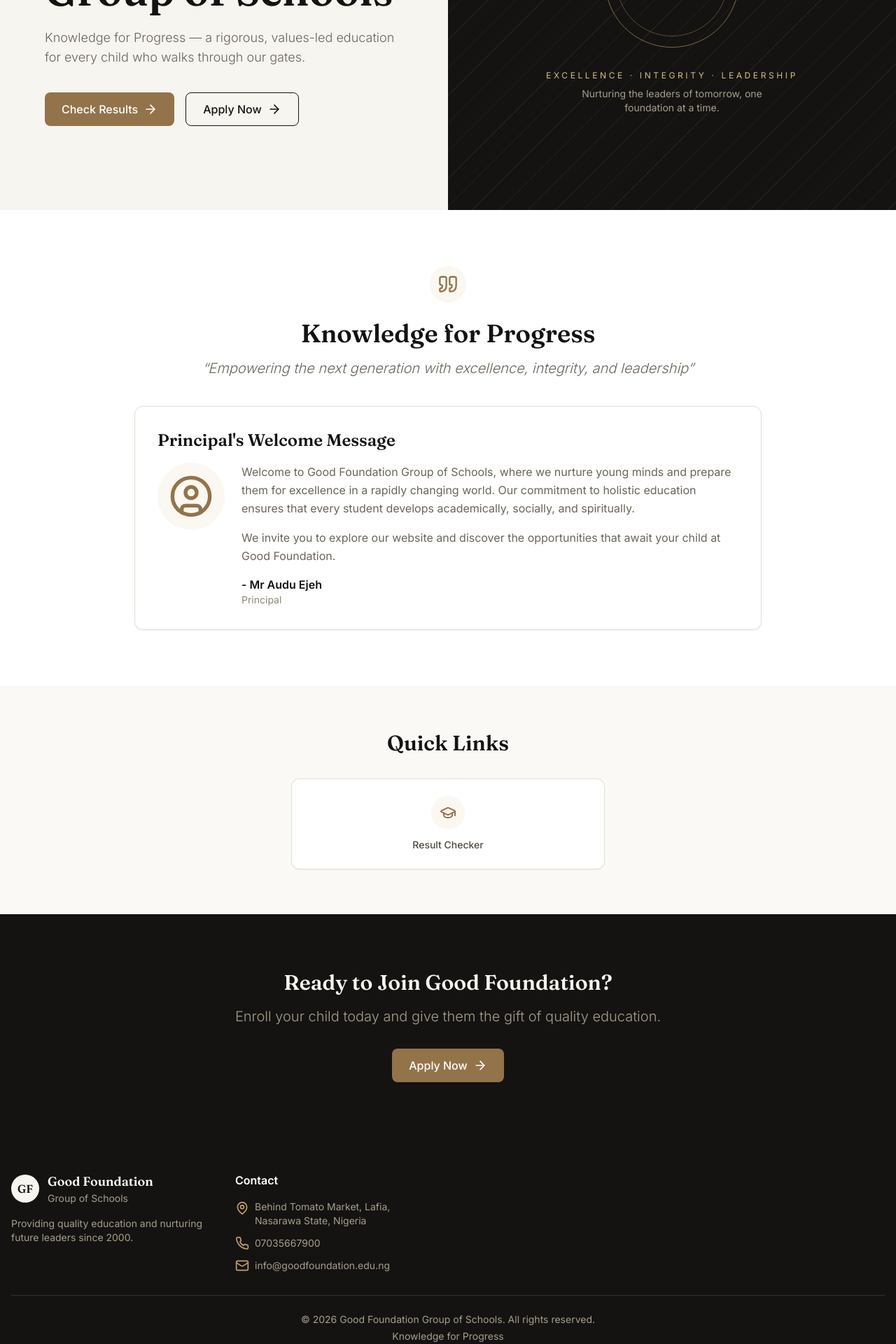
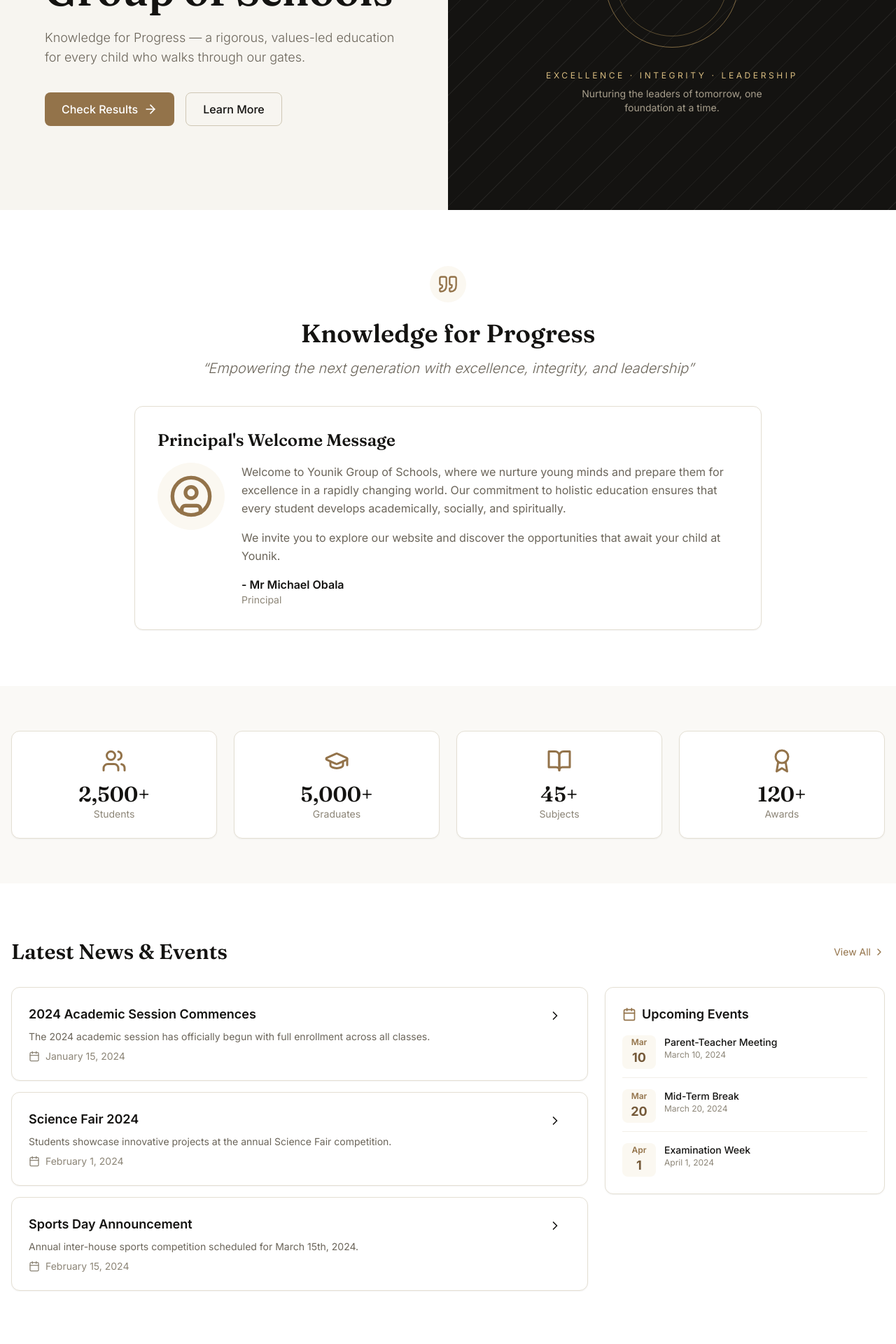
Before and after one commit to Omerta-Platforms/Good-foundation, a Next.js app: page / in a window 1280 px wide. Shown: the part 340-2260 px from the top of the page at 70% size. Built offline with nearby package versions, Linux system fonts and the light colour scheme.

Commit message:
Add files via upload

```diff
--- a/src/app/layout.tsx
+++ b/src/app/layout.tsx
@@ -18,9 +18,9 @@ const inter = Inter({
 })
 
 export const metadata: Metadata = {
-  title: 'Good Foundation Group of Schools',
-  description: 'A modern school management system for Good Foundation Group of Schools',
-  keywords: 'school, education, management, portal, good foundation',
+  title: 'Younik Group of Schools',
+  description: 'A modern school management system for Younik Group of Schools',
+  keywords: 'school, education, management, portal, younik',
 }
 
 export default function RootLayout({
--- a/src/app/page.tsx
+++ b/src/app/page.tsx
@@ -23,6 +23,33 @@ import { ThemeToggle } from '@/components/ui/theme-toggle'
 import { formatDate } from '@/lib/utils'
 
 // Mock data - replace with real data from API
+const latestNews = [
+  {
+    id: 1,
+    title: '2024 Academic Session Commences',
+    date: '2024-01-15',
+    excerpt: 'The 2024 academic session has officially begun with full enrollment across all classes.'
+  },
+  {
+    id: 2,
+    title: 'Science Fair 2024',
+    date: '2024-02-01',
+    excerpt: 'Students showcase innovative projects at the annual Science Fair competition.'
+  },
+  {
+    id: 3,
+    title: 'Sports Day Announcement',
+    date: '2024-02-15',
+    excerpt: 'Annual inter-house sports competition scheduled for March 15th, 2024.'
+  }
+]
+
+const upcomingEvents = [
+  { id: 1, title: 'Parent-Teacher Meeting', date: '2024-03-10' },
+  { id: 2, title: 'Mid-Term Break', date: '2024-03-20' },
+  { id: 3, title: 'Examination Week', date: '2024-04-01' }
+]
+
 const quickLinks = [
   { label: 'Result Checker', icon: GraduationCap, href: '/result-checker' }
 ]
@@ -38,11 +65,11 @@ export default function HomePage() {
           <div className="flex items-center justify-between h-20">
             <Link href="/" className="flex items-center space-x-3">
               <div className="relative w-11 h-11 bg-ink dark:bg-gray-50 rounded-full flex items-center justify-center">
-                <span className="text-milk dark:text-gray-950 font-display font-semibold text-base">GF</span>
+                <span className="text-milk dark:text-gray-950 font-display font-semibold text-base">Y</span>
               </div>
               <div>
                 <h1 className="font-display text-xl font-semibold text-ink dark:text-gray-50 leading-tight tracking-tight">
-                  Good Foundation
+                  Younik
                 </h1>
                 <p className="text-xs tracking-wide uppercase text-gray-500 dark:text-gray-400">Group of Schools</p>
               </div>
@@ -78,7 +105,7 @@ export default function HomePage() {
                 Est. 2000 &middot; Lafia, Nasarawa State
               </p>
               <h1 className="font-display text-5xl md:text-6xl font-semibold text-ink dark:text-gray-50 leading-[1.05] mb-6">
-                Good Foundation
+                Younik
                 <br />
                 Group of Schools
               </h1>
@@ -92,18 +119,11 @@ export default function HomePage() {
                     <ArrowRight className="ml-2 h-5 w-5" />
                   </Button>
                 </Link>
-                <Button
-                  variant="outline"
-                  size="lg"
-                  className="bg-transparent text-ink border-ink hover:bg-gray-100"
-                  onClick={() => {
-                    window.location.href =
-                      'mailto:info@goodfoumdation.edu.ng?subject=Admission%20Inquiry&body=Hello%20Good%20Foundation%2C%0A%0AI%20am%20interested%20in%20applying%20for%20my%20child.'
-                  }}
-                >
-                  Apply Now
-                  <ArrowRight className="ml-2 h-5 w-5" />
-                </Button>
+                <Link href="/about">
+                  <Button variant="outline" size="lg">
+                    Learn More
+                  </Button>
+                </Link>
               </div>
             </div>
           </div>
@@ -120,7 +140,7 @@ export default function HomePage() {
             <div className="relative flex flex-col items-center text-center">
               <div className="w-40 h-40 md:w-48 md:h-48 rounded-full border border-primary-400/60 flex items-center justify-center mb-8">
                 <div className="w-32 h-32 md:w-40 md:h-40 rounded-full border border-primary-400/40 flex items-center justify-center">
-                  <span className="font-display text-5xl md:text-6xl text-milk">GF</span>
+                  <span className="font-display text-5xl md:text-6xl text-milk">Y</span>
                 </div>
               </div>
               <p className="text-primary-300 text-xs tracking-[0.3em] uppercase mb-2">Excellence &middot; Integrity &middot; Leadership</p>
@@ -159,23 +179,128 @@ export default function HomePage() {
                   </div>
                   <div>
                     <p className="text-gray-600 dark:text-gray-300 leading-relaxed mb-4">
-                      Welcome to Good Foundation Group of Schools, where we nurture young minds
+                      Welcome to Younik Group of Schools, where we nurture young minds
                       and prepare them for excellence in a rapidly changing world. Our commitment to
                       holistic education ensures that every student develops academically, socially,
                       and spiritually.
                     </p>
                     <p className="text-gray-600 dark:text-gray-300 leading-relaxed">
                       We invite you to explore our website and discover the opportunities that await
-                      your child at Good Foundation.
+                      your child at Younik.
                     </p>
                     <p className="mt-4 font-semibold text-ink dark:text-gray-200">
-                      - Mr Audu Ejeh
+                      - Mr Michael Obala
                     </p>
                     <p className="text-sm text-gray-500 dark:text-gray-400">Principal</p>
                   </div>
                 </div>
               </CardContent>
             </Card>
+          </div>
+        </div>
+      </section>
+
+      {/* Quick Stats */}
+      <section className="py-16 bg-gray-50 dark:bg-gray-950">
+        <div className="container mx-auto px-4">
+          <div className="grid grid-cols-2 md:grid-cols-4 gap-6">
+            {[
+              { icon: Users, label: 'Students', value: '2,500+' },
+              { icon: GraduationCap, label: 'Graduates', value: '5,000+' },
+              { icon: BookOpen, label: 'Subjects', value: '45+' },
+              { icon: Award, label: 'Awards', value: '120+' }
+            ].map((stat, index) => {
+              const Icon = stat.icon
+              return (
+                <Card key={index}>
+                  <CardContent className="p-6 text-center">
+                    <Icon className="h-9 w-9 text-primary-600 dark:text-primary-400 mx-auto mb-3" />
+                    <p className="font-display text-3xl font-semibold text-ink dark:text-gray-200">{stat.value}</p>
+                    <p className="text-sm text-gray-500 dark:text-gray-400">{stat.label}</p>
+                  </CardContent>
+                </Card>
+              )
+            })}
+          </div>
+        </div>
+      </section>
+
+      {/* Latest News & Events */}
+      <section className="py-20 bg-white dark:bg-gray-900">
+        <div className="container mx-auto px-4">
+          <div className="flex items-center justify-between mb-8">
+            <h2 className="font-display text-3xl font-semibold text-ink dark:text-gray-200">
+              Latest News &amp; Events
+            </h2>
+            <Link href="#" className="text-sm text-primary-600 dark:text-primary-400 hover:underline flex items-center">
+              View All
+              <ChevronRight className="ml-1 h-4 w-4" />
+            </Link>
+          </div>
+
+          <div className="grid md:grid-cols-3 gap-6">
+            {/* News */}
+            <div className="md:col-span-2">
+              <div className="space-y-4">
+                {latestNews.map((news) => (
+                  <Card key={news.id}>
+                    <CardContent className="p-6">
+                      <div className="flex items-start justify-between">
+                        <div className="flex-1">
+                          <h3 className="text-lg font-semibold text-ink dark:text-gray-200 mb-2">
+                            {news.title}
+                          </h3>
+                          <p className="text-gray-600 dark:text-gray-300 text-sm mb-2">
+                            {news.excerpt}
+                          </p>
+                          <div className="flex items-center text-sm text-gray-500 dark:text-gray-400">
+                            <Calendar className="h-4 w-4 mr-2" />
+                            {formatDate(news.date)}
+                          </div>
+                        </div>
+                        <Button variant="ghost" size="sm">
+                          <ChevronRight className="h-5 w-5" />
+                        </Button>
+                      </div>
+                    </CardContent>
+                  </Card>
+                ))}
+              </div>
+            </div>
+
+            {/* Events */}
+            <div>
+              <Card>
+                <CardContent className="p-6">
+                  <h3 className="text-lg font-semibold text-ink dark:text-gray-200 mb-4 flex items-center">
+                    <Calendar className="h-5 w-5 mr-2 text-primary-600 dark:text-primary-400" />
+                    Upcoming Events
+                  </h3>
+                  <div className="space-y-4">
+                    {upcomingEvents.map((event) => (
+                      <div key={event.id} className="flex items-start space-x-3 pb-3 border-b border-gray-100 dark:border-gray-800 last:border-0 last:pb-0">
+                        <div className="flex-shrink-0 w-12 h-12 bg-primary-50 dark:bg-primary-950 rounded-lg flex flex-col items-center justify-center">
+                          <span className="text-xs text-primary-600 dark:text-primary-400 font-semibold">
+                            {new Date(event.date).toLocaleDateString('en-US', { month: 'short' })}
+                          </span>
+                          <span className="text-lg font-bold text-primary-700 dark:text-primary-400">
+                            {new Date(event.date).getDate()}
+                          </span>
+                        </div>
+                        <div>
+                          <p className="text-sm font-medium text-ink dark:text-gray-200">
+                            {event.title}
+                          </p>
+                          <p className="text-xs text-gray-500 dark:text-gray-400">
+                            {formatDate(event.date)}
+                          </p>
+                        </div>
+                      </div>
+                    ))}
+                  </div>
+                </CardContent>
+              </Card>
+            </div>
           </div>
         </div>
       </section>
@@ -208,11 +333,35 @@ export default function HomePage() {
         </div>
       </section>
 
+      {/* Gallery Preview */}
+      <section className="py-20 bg-white dark:bg-gray-900">
+        <div className="container mx-auto px-4">
+          <h2 className="font-display text-3xl font-semibold text-ink dark:text-gray-200 text-center mb-8">
+            School Gallery
+          </h2>
+          <div className="grid grid-cols-2 md:grid-cols-4 gap-4">
+            {[1, 2, 3, 4].map((i) => (
+              <div
+                key={i}
+                className="relative aspect-video bg-gray-100 dark:bg-gray-800 rounded-lg overflow-hidden cursor-pointer hover:opacity-90 transition-opacity"
+                onClick={() => setSelectedImage(`/images/gallery${i}.jpg`)}
+              >
+                <div className="absolute inset-0 flex items-center justify-center bg-gradient-to-b from-transparent to-black/30">
+                  <div className="absolute bottom-2 left-2 text-white text-sm font-medium">
+                    Gallery {i}
+                  </div>
+                </div>
+              </div>
+            ))}
+          </div>
+        </div>
+      </section>
+
       {/* Admissions CTA */}
       <section className="py-20 bg-ink dark:bg-gray-950">
         <div className="container mx-auto px-4 text-center">
           <h2 className="font-display text-3xl font-semibold text-milk mb-4">
-            Ready to Join Good Foundation?
+            Ready to Join Younik?
           </h2>
           <p className="text-xl text-gray-400 mb-8 max-w-2xl mx-auto font-light">
             Enroll your child today and give them the gift of quality education.
@@ -221,7 +370,7 @@ export default function HomePage() {
             variant="default"
             size="lg"
             onClick={() => {
-              window.location.href = 'mailto:info@goodfoundation.edu.ng?subject=Admission%20Inquiry&body=Hello%20Good%20Foundation%2C%0A%0AI%20am%20interested%20in%20applying%20for%20my%20child.'
+              window.location.href = 'mailto:info@progressschools.edu.ng?subject=Admission%20Inquiry&body=Hello%20Good%20Foundation%2C%0A%0AI%20am%20interested%20in%20applying%20for%20my%20child.'
             }}
           >
             Apply Now
@@ -238,10 +387,10 @@ export default function HomePage() {
             <div>
               <div className="flex items-center space-x-3 mb-4">
                 <div className="w-10 h-10 bg-milk rounded-full flex items-center justify-center">
-                  <span className="font-display font-semibold text-ink">GF</span>
+                  <span className="font-display font-semibold text-ink">Y</span>
                 </div>
                 <div>
-                  <h3 className="font-display font-semibold text-lg">Good Foundation</h3>
+                  <h3 className="font-display font-semibold text-lg">Younik</h3>
                   <p className="text-sm text-gray-400">Group of Schools</p>
                 </div>
               </div>
@@ -264,14 +413,14 @@ export default function HomePage() {
                 </li>
                 <li className="flex items-center space-x-2">
                   <Mail className="h-5 w-5 text-primary-400" />
-                  <span>info@goodfoundation.edu.ng</span>
+                  <span>info@progressschools.edu.ng</span>
                 </li>
               </ul>
             </div>
          </div>
 
           <div className="border-t border-gray-800 mt-8 pt-6 text-center text-sm text-gray-400">
-            <p>&copy; {new Date().getFullYear()} Good Foundation Group of Schools. All rights reserved.</p>
+            <p>&copy; {new Date().getFullYear()} Younik Group of Schools. All rights reserved.</p>
             <p className="mt-1">Knowledge for Progress</p>
           </div>
 
```
